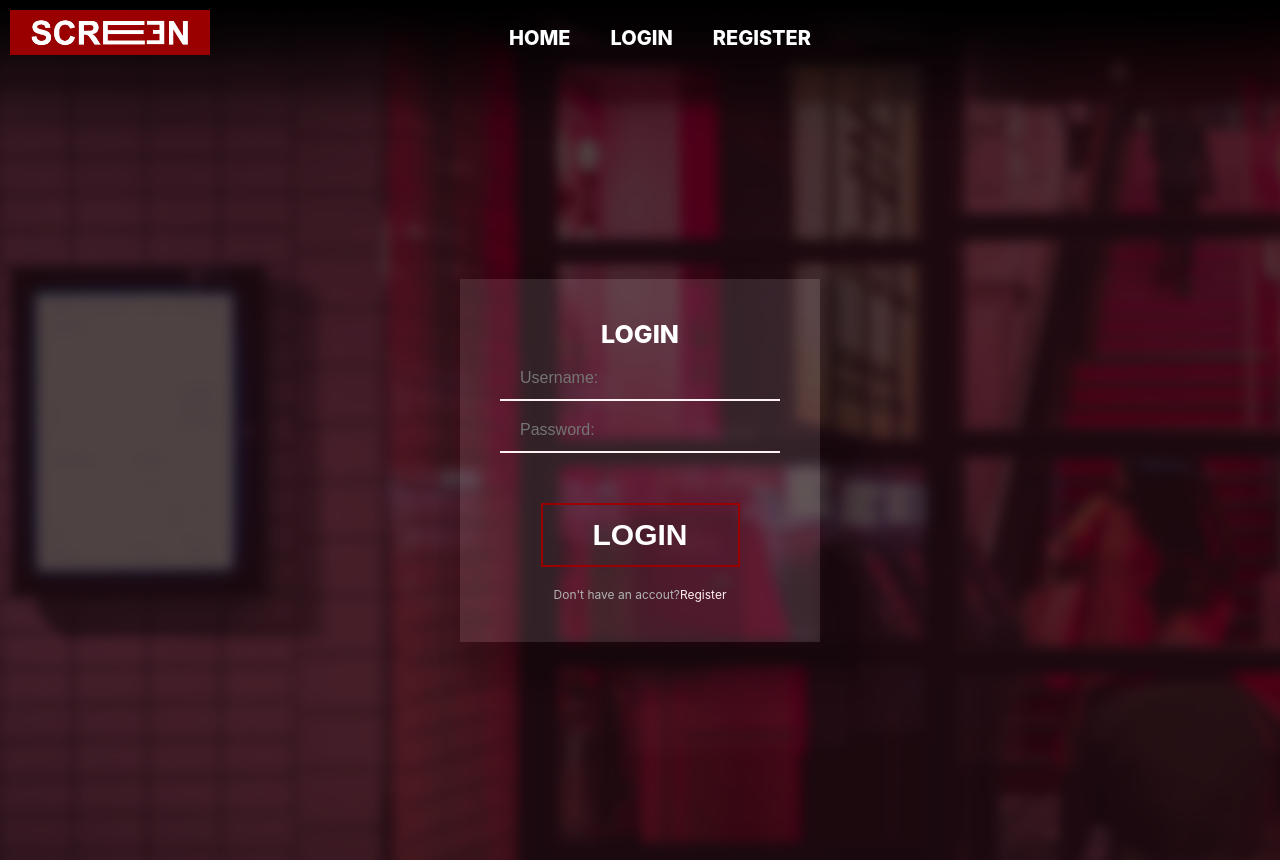
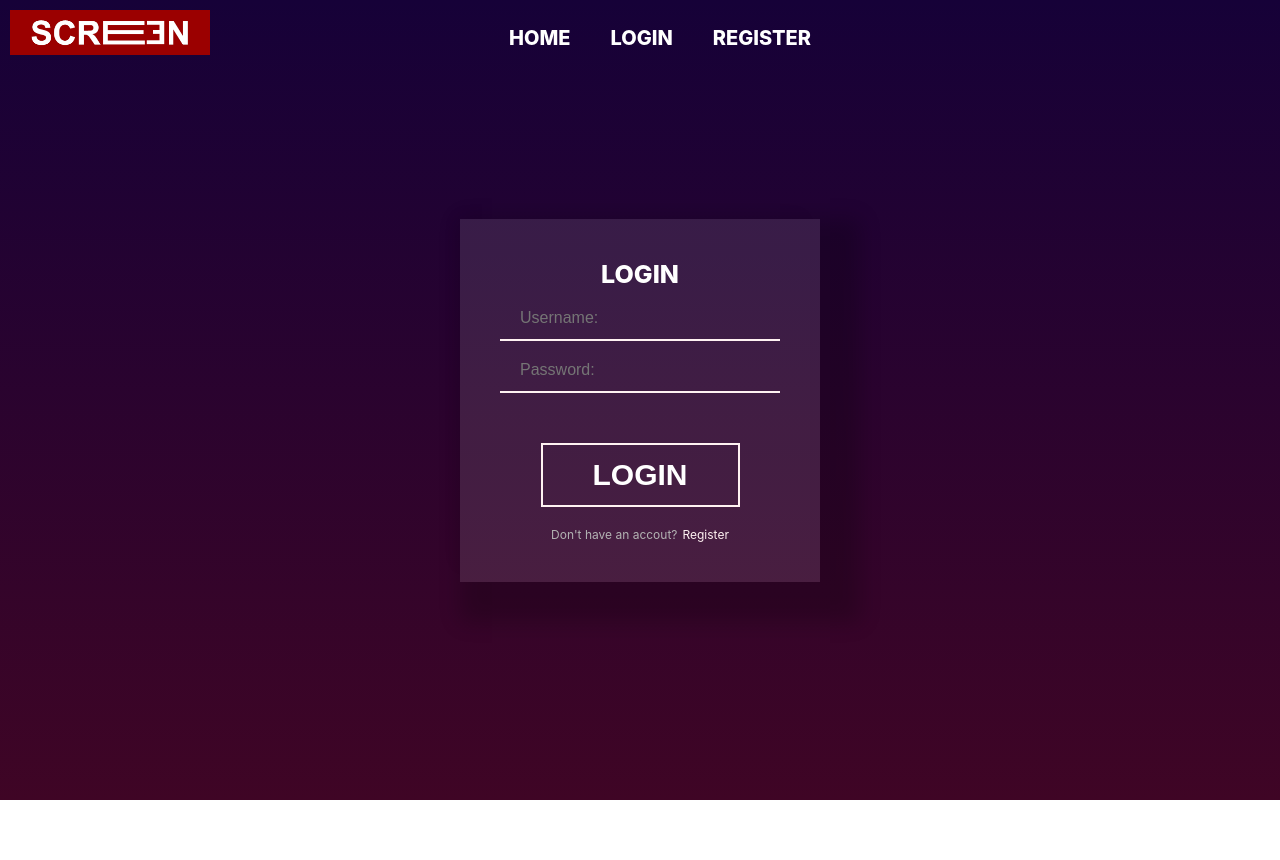
Before and after one commit to PenkoG/react-app-course-project, a React (Create React App) app in the folder client/: page /login in a window 1280 px wide. After the commit the page ends 800 px from the top, so only its background shows below. Built offline with nearby package versions, Linux system fonts and the light colour scheme.

Commit message:
ui corrections

```diff
--- a/client/src/App.css
+++ b/client/src/App.css
@@ -151,6 +151,7 @@
 .details-overview-container{
   width: 90%;
   height: 100%;
+  padding-top: 50px;
   display: flex;
 }
 
@@ -229,15 +230,6 @@
   display: flex;
   margin-top: 10px;
   margin-bottom: 20px;
-    }
-
-.overview-bgr-img-container{
-  background-color: #080000;
-  position: fixed;
-  width: 100%;
-  height: 100%;
-  top: 0%;
-  z-index: -1;
   }
 /* OVERVIEW PAGE END */
 
@@ -411,6 +403,7 @@
   font-size: 16px;
   box-sizing: border-box;
   text-align: center;
+  color: white;
 }
 
 .register-button {
@@ -429,7 +422,7 @@ margin-top: 20px;
 margin-left: 15px;
 }
 
-.register-button button:hover{
+.register-button:hover{
 background: #9b0000;
 }
 
@@ -474,10 +467,11 @@ background-color: transparent;
   /* background: linear-gradient(to top, #232526, #414345); */
   /* background: linear-gradient(to right, #ff00cc, #333399); */
   /* background: linear-gradient(to top, #200122, #6f0000); */
-  background: linear-gradient(to top, #141e30, #243b55);
+  /* background: linear-gradient(to top, #141e30, #243b55); */
   /* background: linear-gradient(to top, #8e0e00, #1f1c18); */
   /* background: linear-gradient(to top, #ff0084, #33001b); */
   /* background: linear-gradient(to top, #870000, #190a05); */
+  background: linear-gradient(to top, #3f0525, #160138);
 
 
   position: fixed;
@@ -487,12 +481,12 @@ background-color: transparent;
   z-index: -1;
 }
 
-.register-bgr-img-container{
+/* .register-bgr-img-container{
   z-index: -2;
   position: fixed;
   width: 100%;
   top: 0%;
-}
+} */
 
 /* REGISTER END*/
 
@@ -517,7 +511,7 @@ background-color: transparent;
 
 .login-button {
   background-color: transparent;
-  border: 2px solid  #9b0000;
+  border: 2px solid  #fff2f2;
   color: white;
   font-size: 20px;
   font-weight: 800;
@@ -530,7 +524,7 @@ background-color: transparent;
   margin-bottom: 20px;
 }
 
-.login-button button:hover{
+.login-button:hover{
   background: #9b0000;
 }
 
--- a/client/src/components/Details/OverviewPage.js
+++ b/client/src/components/Details/OverviewPage.js
@@ -38,6 +38,7 @@ export default function OverviewPage() {
     }
 
     return (
+        <div className="bgr-container">
             <div className="details-overview-container">
                 <SideNav></SideNav>
 
@@ -55,9 +56,6 @@ export default function OverviewPage() {
                     <p className="movie-description-overview">{movie.description}</p>
                     {buttons ? buttons : ""}
                 </div>
-
-            <div className="overview-bgr-img-container" scr="OverviewBGR.jpg" alt="">
-                <img className="overview-bgr-img" scr="OverviewBGR.jpg" alt="" width="100px" />
             </div>
         </div>
     )
--- a/client/src/components/Login/LoginPage.js
+++ b/client/src/components/Login/LoginPage.js
@@ -30,6 +30,7 @@ export default function LoginPage() {
 
     return (
         <>
+            <div className="bgr-container">
                 <div className="login-container">
                     <div className="form-container">
                         <h2>LOGIN</h2>
@@ -39,13 +40,10 @@ export default function LoginPage() {
 
                             <button className="login-button">LOGIN</button>
 
-                        <p className="message">Don't have an accout? <Link to="/register"> Register</Link></p>
+                            <p className="message">Don't have an accout? <Link to="/register" style={{ "padding-left": "5px" }}> Register</Link></p>
                         </form>
                     </div>
                 </div>
-
-            <div className="register-bgr-img-container">
-                <img className="register-bgr-img" src="registerBGR.png" alt="" />
             </div>
         </>
     )
--- a/client/src/components/Register/RegisterPage.js
+++ b/client/src/components/Register/RegisterPage.js
@@ -49,7 +49,7 @@ export default function RegisterPage() {
                             <input className="input" name="re-password" type="password" placeholder="Repeat password:" />
                             <button className="register-button" >REGISTER</button>
 
-                            <p className="message">Already have an accout?<Link to="/login"> Login</Link></p>
+                            <p className="message">Already have an accout?<Link to="/login" style={{ "padding-left": "5px" }}> Login</Link></p>
 
                         </form>
 
@@ -57,8 +57,8 @@ export default function RegisterPage() {
                 </div>
 
                 {/* <div className="register-bgr-img-container">
-                <img className="register-bgr-img" src="registerBGR.png" alt="" />
-            </div> */}
+                    <img className="register-bgr-img" src="registerBGR.png" alt="" />
+                </div> */}
             </div>
 
 
```
Lines whose indentation alone changed are shown as unchanged.
